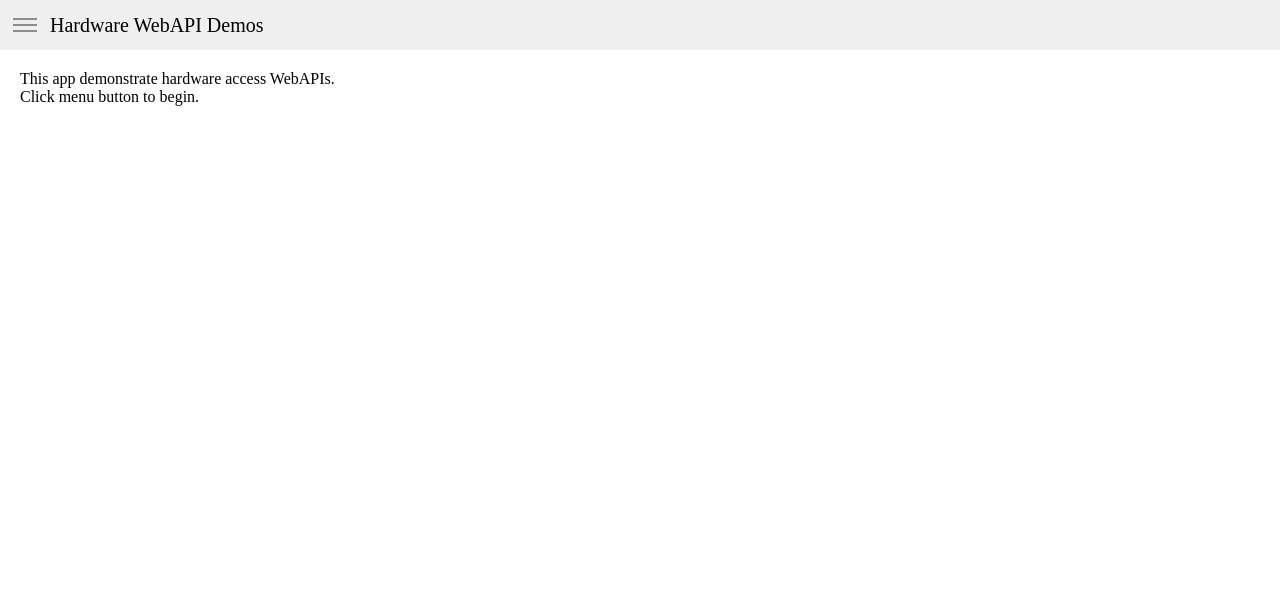
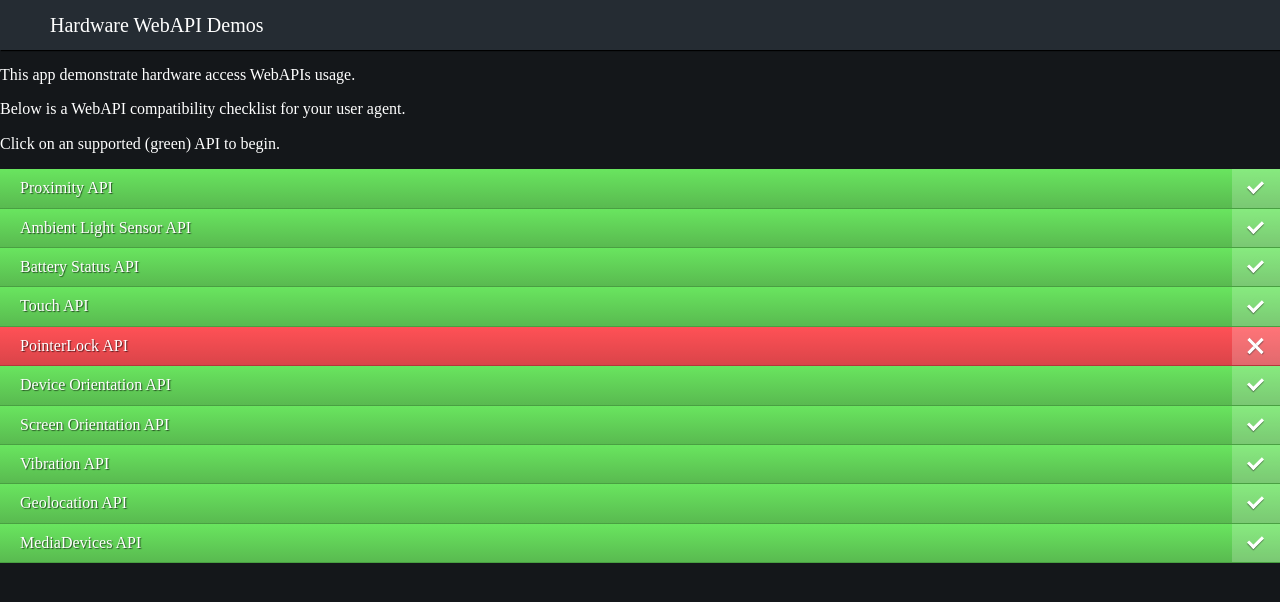
Before and after one commit to elin-moco/hwxs-demo, a website: page index.html in a window 1280 px wide. Drawn offline with nearby package versions, Linux system fonts and the light colour scheme.

Commit message:
Refine UI theme.

```diff
--- a/css/main.css
+++ b/css/main.css
@@ -1,116 +1,169 @@
-
-* {
-    -webkit-box-sizing: border-box;
-    -moz-box-sizing: border-box;
-    -o-box-sizing: border-box;
-    box-sizing: border-box;
-    /* adds animation for all transitions */
-
-    -webkit-transition: .25s ease-in-out;
-    -moz-transition: .25s ease-in-out;
-    -o-transition: .25s ease-in-out;
-    transition: .25s ease-in-out;
-    margin: 0;
-    padding: 0;
-    -webkit-text-size-adjust: none;
-}
-
-/* Makes sure that everything is 100% height */
-
-html,
 body {
-    height: 100%;
-    overflow: hidden;
-}
-
-/* gets the actual input out of the way;
-we're going to style the label instead */
-
-#drawer-toggle {
-    position: absolute;
-    opacity: 0;
-}
-
-#drawer-toggle-label {
-    -webkit-touch-callout: none;
-    -webkit-user-select: none;
-    -khtml-user-select: none;
-    -moz-user-select: none;
-    -ms-user-select: none;
-    user-select: none;
-    left: 0px;
-    height: 50px;
-    width: 50px;
-    display: block;
-    position: fixed;
-    background: rgba(255, 255, 255, .0);
-    z-index: 1;
-}
-
-/* adds our "hamburger" menu icon */
-
-#drawer-toggle-label:before {
-    content: '';
-    display: block;
-    position: absolute;
-    height: 2px;
-    width: 24px;
-    background: #8d8d8d;
-    left: 13px;
-    top: 18px;
-    box-shadow: 0 6px 0 #8d8d8d, 0 12px 0 #8d8d8d;
+    padding-top: 50px;
+    background: #14171A;
+    color: #FFFFFF;
 }
 
 header {
     width: 100%;
     position: fixed;
-    left: 0px;
-    background: #efefef;
+    top: 0;
+    left: 0;
+    background: #252C33;
     padding: 10px 10px 10px 50px;
     font-size: 20px;
     line-height: 30px;
     z-index: 0;
+    box-shadow: 1px 1px 1px #000000;
 }
 
-/* drawer menu pane - note the 0px width */
+#back {
+    display: none;
+    position: fixed;
+    width: 50px;
+    height: 50px;
+    left: 0;
+    top: 0;
+}
+#back:hover:before {
+    content: "";
+    display: block;
+    width: 100%;
+    height: 100%;
+    opacity: 0.5;
+    background: #FFFFFF;
+}
+#back:after {
+    content: '';
+    display: block;
+    position: absolute;
+    margin: auto;
+    width: 10px;
+    height: 10px;
+    top: 0;
+    bottom: 0;
+    left: 0;
+    right: 0;
 
-#drawer {
-    position: fixed;
-    top: 0;
-    left: -300px;
-    height: 100%;
-    width: 300px;
-    padding-top: 20px;
-    background: #2f2f2f;
-    overflow-x: hidden;
-    overflow-y: scroll;
-    -webkit-overflow-scrolling: touch;
+    border: solid #FFFFFF;
+    border-width: 3px 0 0 3px;
+
+    /*Rotate the L 45 degrees to turn it into a checkmark*/
+    transform: rotate(-45deg);
 }
 
-#drawer ul li a {
+.supported > span {
+    display: block;
+    position: absolute;
+    margin: auto;
+    right: 9px;
+    top: 0;
+    bottom: 0;
+    width: 20px;
+    height: 20px;
+}
+
+.supported > span:after {
+    /*Add another block-level blank space*/
+    content: '';
+    display: block;
+
+    /*Make it a small rectangle so the border will create an L-shape*/
+    width: 6px;
+    height: 12px;
+
+    /*Add a white border on the bottom and left, creating that 'L' */
+    border: solid #FFFFFF;
+    border-width: 0 3px 3px 0;
+    box-shadow: 1px 1px 1px rgba(0,0,0,0.5);
+
+    /*Rotate the L 45 degrees to turn it into a checkmark*/
+    transform: rotate(45deg);
+}
+
+.unsupported > span {
+    display: block;
+    position: absolute;
+    margin: auto;
+    right: 9px;
+    top: 0;
+    bottom: 0;
+    width: 20px;
+    height: 20px;
+}
+
+.unsupported > span:before, .unsupported > span:after {
+    position: absolute;
+    left: 3px;
+    content: ' ';
+    height: 20px;
+    width: 3px;
+    background-color: #FFFFFF;
+}
+
+.unsupported > span:before {
+    transform: rotate(45deg);
+    box-shadow: 1px 1px 1px rgba(0,0,0,0.5);
+}
+
+.unsupported > span:after {
+    transform: rotate(-45deg);
+    box-shadow: 0px 1px 1px rgba(0,0,0,0.5);
+}
+
+.supported {
+    border-top: 1px solid rgba(255, 255, 255 0.9);
+    border-bottom: 1px solid rgba(0, 0, 0, 0.3);
+    background: linear-gradient(#69e55f, #59ba50);
+}
+
+.supported:hover, .supported:active {
+    border-top: 1px solid rgba(0, 0, 0, 0.8);
+    border-bottom: 1px solid rgba(255, 255, 255 0.1);
+    background: linear-gradient(#59ba50, #69e55f);
+}
+
+.unsupported:after, .supported:after {
+    content: "";
+    display: block;
+    position: absolute;
+    width: 48px;
+    height: 100%;
+    top: 0;
+    right: 0;
+    background: #FFFFFF;
+    opacity: 0.2;
+}
+
+.unsupported {
+    border-top: 1px solid rgba(255, 255, 255 0.9);
+    border-bottom: 1px solid rgba(0, 0, 0, 0.3);
+    background: linear-gradient(#ff5156, #da4449);
+}
+
+.unsupported:hover, .unsupported:active {
+    border-top: 1px solid rgba(0, 0, 0, 0.8);
+    border-bottom: 1px solid rgba(255, 255, 255 0.1);
+    background: linear-gradient(#da4449, #ff5156);
+}
+
+#index ul {
+    padding: 0;
+    list-style: none;
+}
+
+#index ul li a {
     display: block;
     padding: 10px 20px;
-    color: #d0d0d0;
+    color: #FFFFFF;
     text-decoration: none;
+    position: relative;
+    text-shadow: 1px 1px 1px rgba(0,0,0,0.6);
 }
 
-#drawer ul li a:hover {
+#index ul li a:hover {
     color: #FFFFFF;
-    background: #6b6b6b;
     text-decoration: underline;
-}
-
-/* actual page content pane */
-
-#page-content {
-    margin-left: 0px;
-    margin-top: 50px;
-    width: 100%;
-    height: calc(100% - 50px);
-    overflow-x: hidden;
-    overflow-y: scroll;
-    -webkit-overflow-scrolling: touch;
-    padding: 20px;
 }
 
 /* checked styles (menu open state) */
@@ -146,6 +199,12 @@ header {
     display: none;
 }
 
+#touch {
+    display: none;
+    width: 100%;
+    height: 100%;
+}
+
 #pointer-lock {
     display: none;
     width: 100%;
--- a/index.html
+++ b/index.html
@@ -8,27 +8,29 @@
   <link rel="stylesheet" href="/css/main.css">
 </head>
 <body>
-<input type="checkbox" id="drawer-toggle" name="drawer-toggle"/>
-<label for="drawer-toggle" id="drawer-toggle-label"></label>
 <header id="title-bar">Hardware WebAPI Demos</header>
-<nav id="drawer">
-  <ul>
-    <li><a href="#">Home</a></li>
-    <li><a href="#ambient-light-sensor">Ambient Light Sensor API</a></li>
-    <li><a href="#battery-status">Battery Status API</a></li>
-    <li><a href="#geolocation">Geolocation API</a></li>
-    <li><a href="#pointer-lock">PointerLock API</a></li>
-    <li><a href="#proximity">Proximity API</a></li>
-    <li><a href="#device-orientation">Device Orientation API</a></li>
-    <li><a href="#screen-orientation">Screen Orientation API</a></li>
-    <li><a href="#vibration">Vibration API</a></li>
-    <li><a href="#media-devices">MediaDevices API</a></li>
-  </ul>
-</nav>
+<a id="back" href="#"></a>
 <div id="page-content">
   <div id="index" title="Hardware WebAPI Demos">
-    <p>This app demonstrate hardware access WebAPIs.</p>
-    <p>Click menu button to begin.</p>
+    <p>This app demonstrate hardware access WebAPIs usage.</p>
+    <p>Below is a WebAPI compatibility checklist for your user agent.</p>
+    <p>Click on an supported (green) API to begin.</p>
+    <ul>
+      <li><a class="supported" href="#proximity">Proximity API<span></span></a></li>
+      <li><a class="supported" href="#ambient-light-sensor">Ambient Light Sensor API<span></span></a></li>
+      <li><a class="supported" href="#battery-status">Battery Status API<span></span></a></li>
+      <li><a class="supported" href="#touch">Touch API<span></span></a></li>
+      <li><a class="unsupported" href="#pointer-lock">PointerLock API<span></span></a></li>
+      <li><a class="supported" href="#device-orientation">Device Orientation API<span></span></a></li>
+      <li><a class="supported" href="#screen-orientation">Screen Orientation API<span></span></a></li>
+      <li><a class="supported" href="#vibration">Vibration API<span></span></a></li>
+      <li><a class="supported" href="#geolocation">Geolocation API<span></span></a></li>
+      <li><a class="supported" href="#media-devices">MediaDevices API<span></span></a></li>
+    </ul>
+  </div>
+  <div id="proximity" title="Proximity API">
+    <span id="distance">0</span>,
+    <span id="near">Far</span>
   </div>
   <div id="ambient-light-sensor" title="Ambient Light Sensor API">
     <span id="lightness">0</span>
@@ -43,13 +45,13 @@
     <span id="altitude">0</span>,
     <span id="accuracy"></span>
   </div>
+  <div id="touch" title="Touch API">
+    <pre id="touch-coords"></pre>
+    <pre id="touch-delta"></pre>
+  </div>
   <div id="pointer-lock" title="PointerLock API">
     <p>Click anywhere to request PointerLock, ESC to exit PointerLock.</p>
-    <span id="mouse"></span>
-  </div>
-  <div id="proximity" title="Proximity API">
-    <span id="distance">0</span>,
-    <span id="near">Far</span>
+    <span id="mouse-delta"></span>
   </div>
   <div id="device-orientation" title="Device Orientation API">
     <ul>
--- a/js/main.js
+++ b/js/main.js
@@ -1,5 +1,7 @@
 (function() {
   'use strict';
+
+  var backButton = document.getElementById('back');
 
   var Index = {
     hash: 'index',
@@ -62,6 +64,31 @@
     }
   };
 
+  var Touch = {
+    elem: document.getElementById('touch'),
+    startHandler: function(e) {
+
+    },
+    moveHandler: function(e) {
+      var touches = e.changedTouches;
+
+      document.getElementById('touch-coords').textContent = touches[0].pageX + ", " + touches[0].pageY + '\n';
+    },
+    endHandler: function(e) {
+
+    },
+    init: function() {
+      Touch.elem.addEventListener('touchstart', Touch.startHandler);
+      Touch.elem.addEventListener('touchmove', Touch.moveHandler);
+      Touch.elem.addEventListener('touchend', Touch.endHandler);
+    },
+    destroy: function() {
+      Touch.elem.removeEventListener('touchstart', Touch.startHandler);
+      Touch.elem.removeEventListener('touchmove', Touch.moveHandler);
+      Touch.elem.removeEventListener('touchend', Touch.endHandler);
+    }
+  };
+
   var PointerLock = {
     elem: document.getElementById('pointer-lock'),
     mouseHandler: function(e) {
@@ -74,7 +101,7 @@
         e.mozMovementY ||
         e.webkitMovementY ||
         0;
-      document.getElementById('mouse').textContent =
+      document.getElementById('mouse-delta').textContent =
         movementX + ', ' + movementY;
     },
     handler: function() {
@@ -209,6 +236,7 @@
     'ambient-light-sensor': AmbientLightSensor,
     'battery-status': BatteryStatus,
     'geolocation': Geolocation,
+    'touch': Touch,
     'pointer-lock': PointerLock,
     'proximity': Proximity,
     'device-orientation': DeviceOrientation,
@@ -224,8 +252,13 @@
       demoRoutes[prevDemoHash].destroy();
     }
     var demoHash = location.hash ? location.hash.substr(1) : Index.hash;
+    if (demoHash == Index.hash) {
+      backButton.style.display = 'none';
+    }
+    else {
+      backButton.style.display = 'block';
+    }
     prevDemoHash = demoHash;
-    document.getElementById('drawer-toggle').checked = false;
     var demoElem = document.getElementById(demoHash);
     demoElem.style.display = 'block';
     document.getElementById('title-bar').textContent = demoElem.title;
```
Also changed, not shown: README.md.
